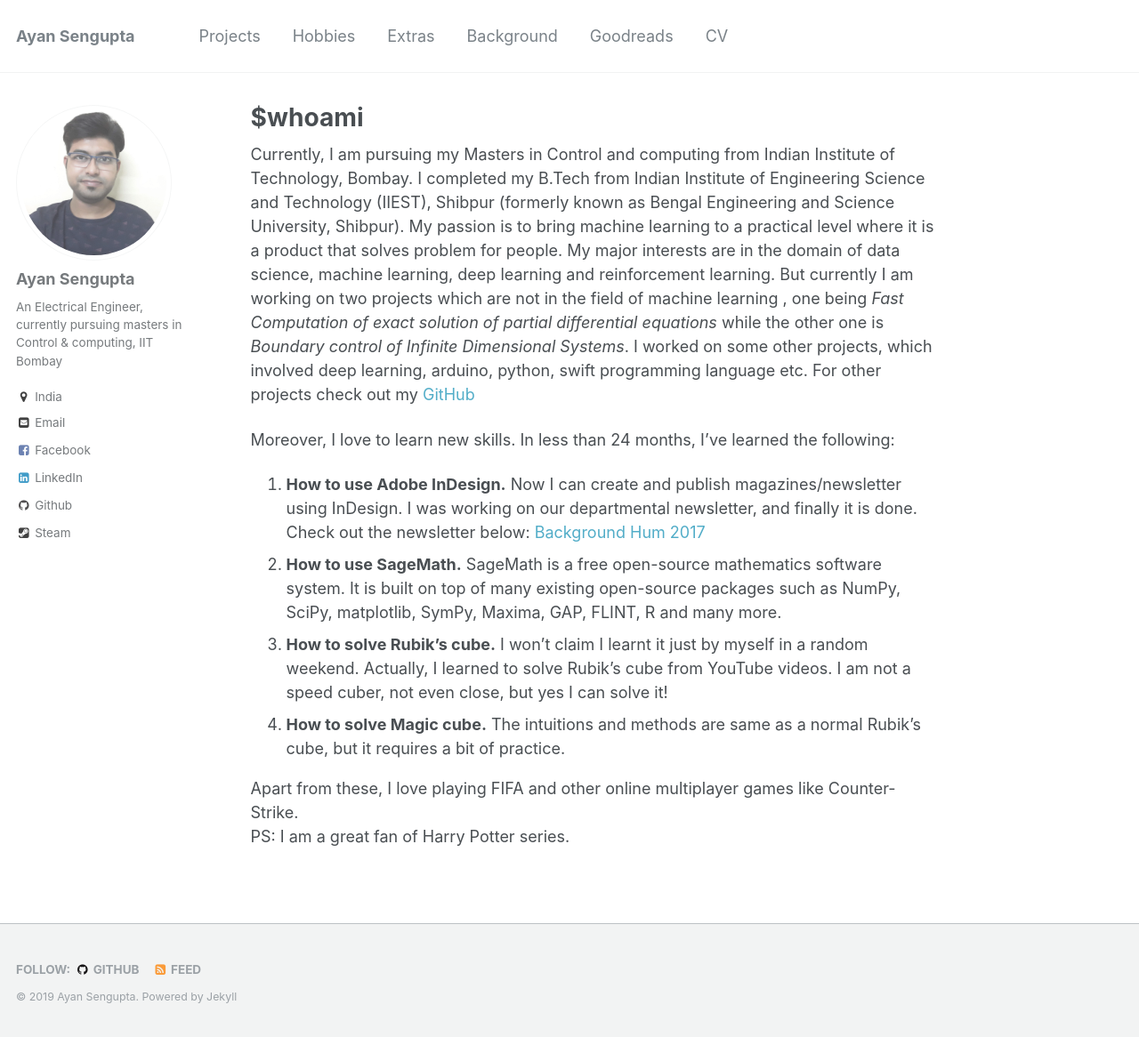
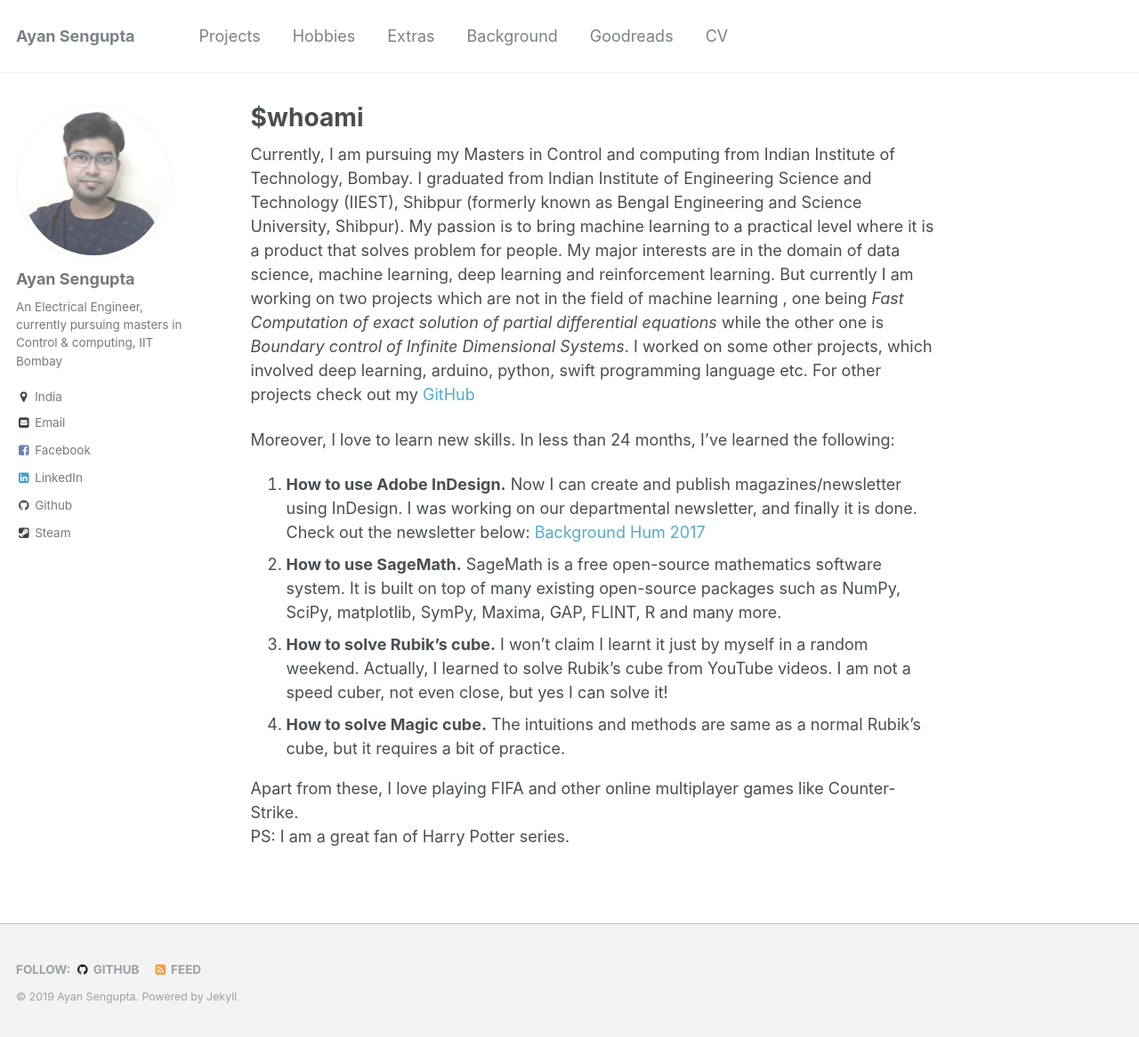
Before and after one commit to ayansengupta17/ayansengupta17.github.io, a Jekyll site: the page built from _pages/about.md, in a window 1280 px wide and 1166 px high. Shown: the whole window at 89% size. Built offline with Jekyll 4.4.1, drawn with Linux system fonts in a browser that asks for light colours.

Commit message:
Update about.md

```diff
--- a/_pages/about.md
+++ b/_pages/about.md
@@ -5,7 +5,7 @@
 ---
 
 Currently, I am pursuing my Masters in Control and computing from Indian
-Institute of Technology, Bombay. I completed my B.Tech from Indian Institute of
+Institute of Technology, Bombay. I graduated from Indian Institute of
 Engineering Science and Technology (IIEST), Shibpur (formerly known as Bengal
 Engineering and Science University, Shibpur). My passion is to bring machine learning to a practical level where it is a product that solves problem for people.
 My major interests are in the domain of data science, machine learning, deep learning and reinforcement learning. But currently I am working on two projects which are not in the field of machine learning
```
